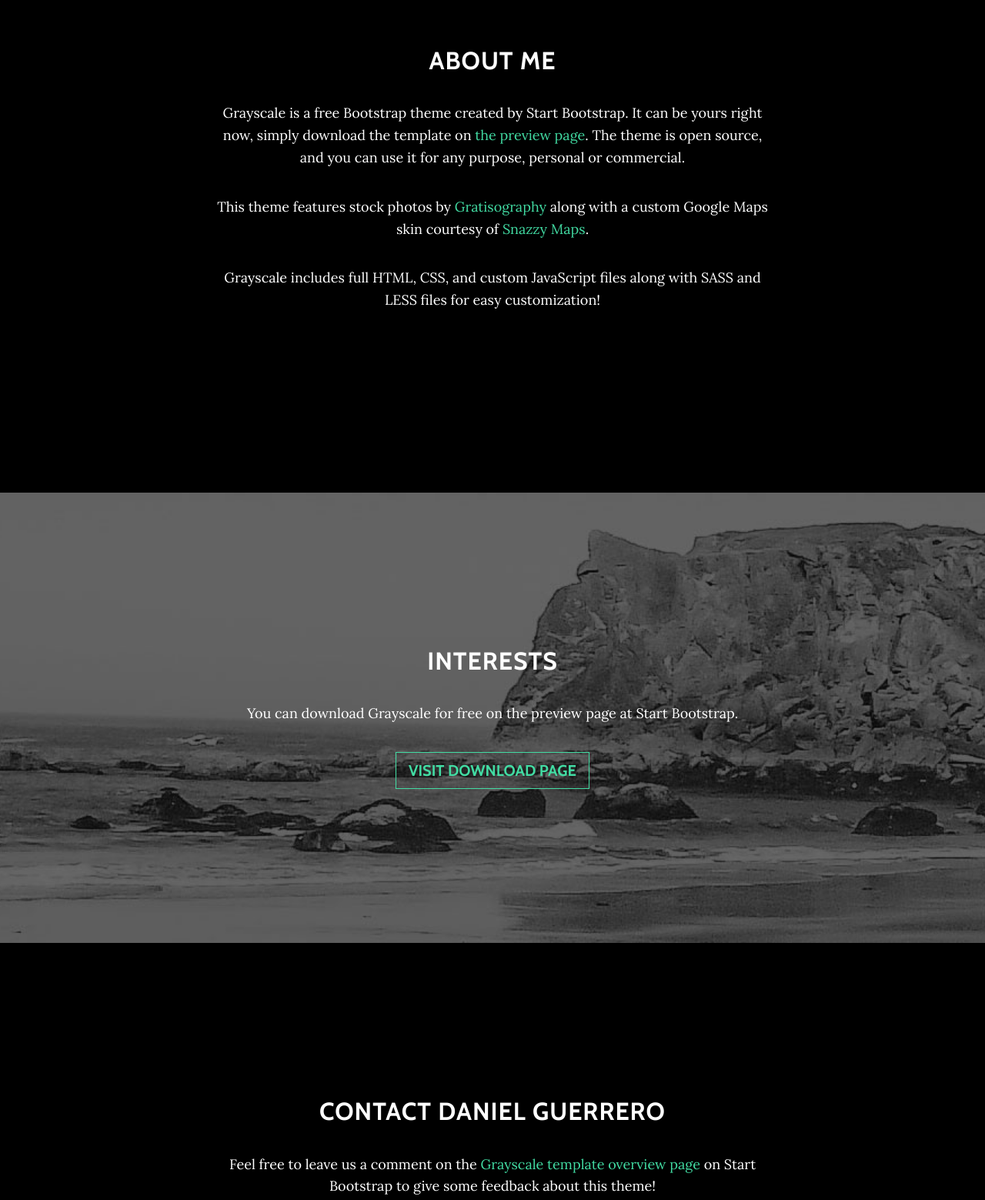
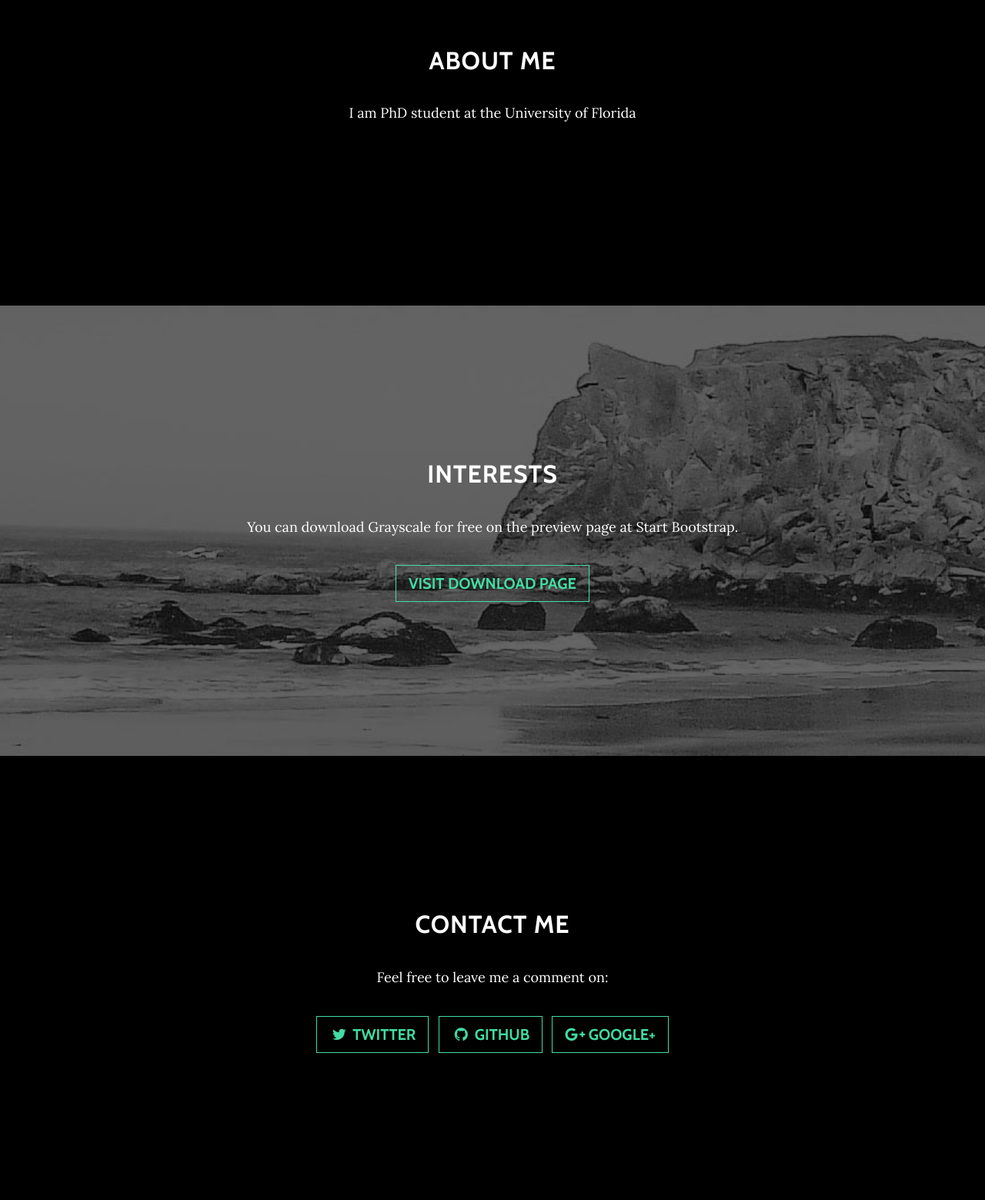
Before and after one commit to danielguerrero/danielguerrero.github.io, a website: page index.html in a window 1280 px wide. Shown: the part 940-2499 px from the top of the page at 77% size. Drawn offline with nearby package versions, Linux system fonts and the light colour scheme.

Commit message:
Initial commit

```diff
--- a/index.html
+++ b/index.html
@@ -73,20 +73,14 @@
         <div class="row">
           <div class="col-lg-8 mx-auto">
             <h2>About me</h2>
-            <p>Grayscale is a free Bootstrap theme created by Start Bootstrap. It can be yours right now, simply download the template on
-              <a href="http://startbootstrap.com/template-overviews/grayscale/">the preview page</a>. The theme is open source, and you can use it for any purpose, personal or commercial.</p>
-            <p>This theme features stock photos by
-              <a href="http://gratisography.com/">Gratisography</a>
-              along with a custom Google Maps skin courtesy of
-              <a href="http://snazzymaps.com/">Snazzy Maps</a>.</p>
-            <p>Grayscale includes full HTML, CSS, and custom JavaScript files along with SASS and LESS files for easy customization!</p>
+            <p> I am PhD student at the University of Florida</p>
           </div>
         </div>
       </div>
     </section>
 
     <!-- Download Section -->
-    <section id="download" class="download-section content-section text-center">
+    <section id="Interests" class="download-section content-section text-center">
       <div class="container">
         <div class="col-lg-8 mx-auto">
           <h2>Interests</h2>
@@ -101,10 +95,8 @@
       <div class="container">
         <div class="row">
           <div class="col-lg-8 mx-auto">
-            <h2>Contact Daniel Guerrero</h2>
-            <p>Feel free to leave us a comment on the
-              <a href="http://startbootstrap.com/template-overviews/grayscale/">Grayscale template overview page</a>
-              on Start Bootstrap to give some feedback about this theme!</p>
+            <h2>Contact Me</h2>
+            <p>Feel free to leave me a comment on: </p>
             <ul class="list-inline banner-social-buttons">
               <li class="list-inline-item">
                 <a href="https://twitter.com/SBootstrap" class="btn btn-default btn-lg">
```
